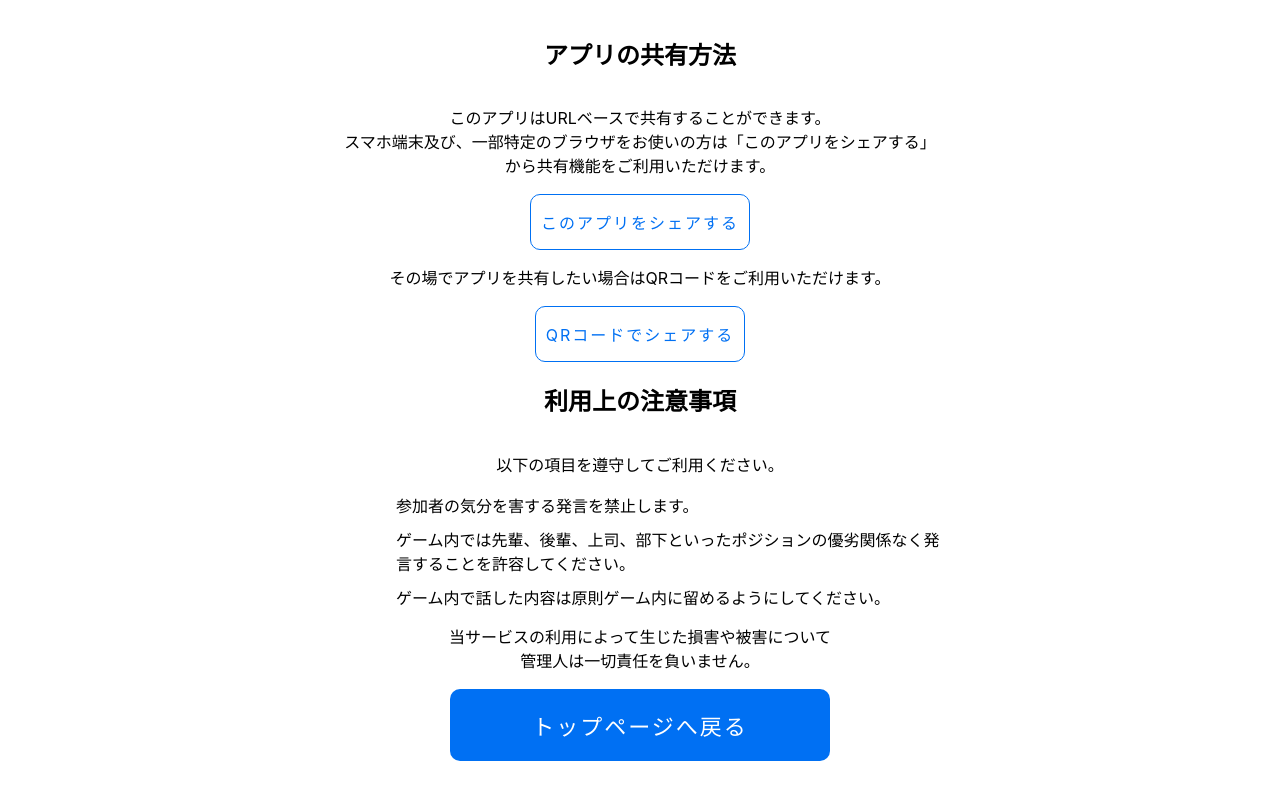
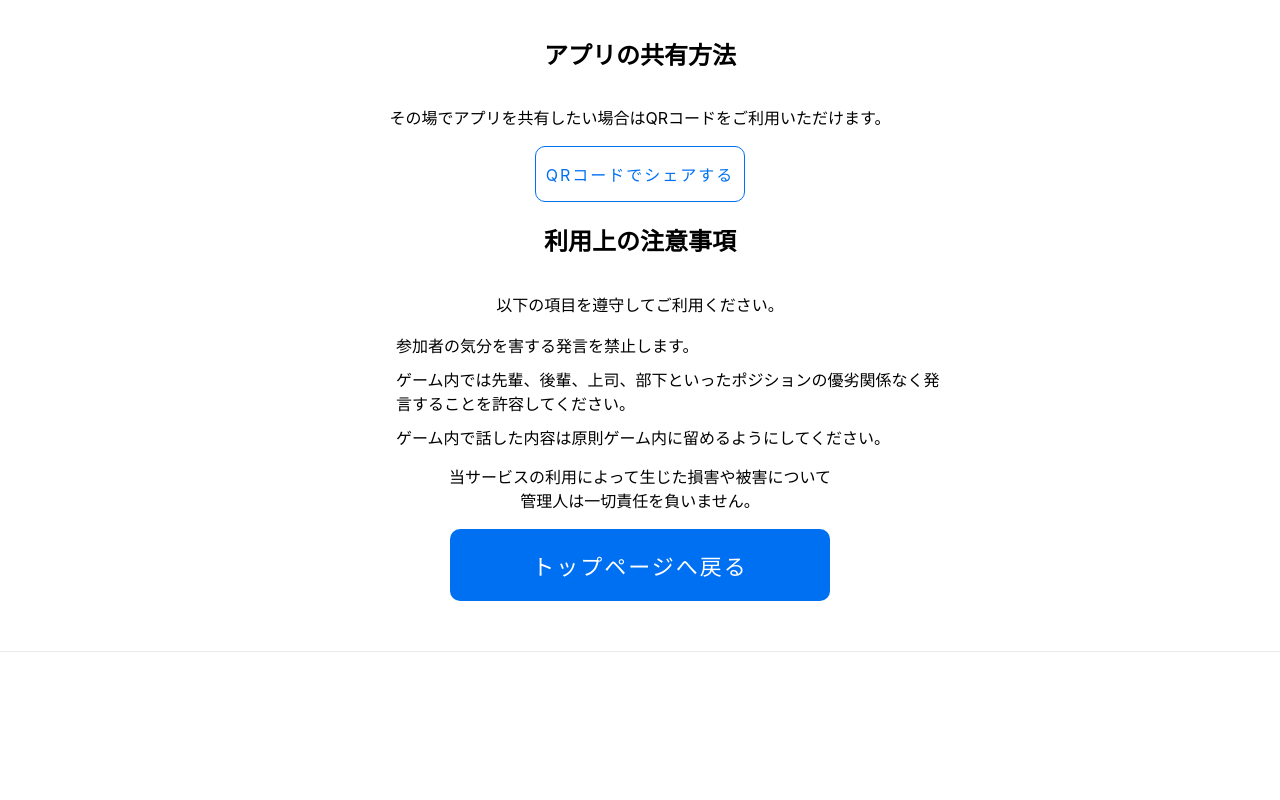
Before and after one commit to Kazuki-tam/theme-talk, a Next.js app: page /rule in a window 1280 px wide. Shown: the part 2955-3755 px from the top of the page. After the commit the page ends 3706 px from the top, so only its background shows below. Built offline with nearby package versions, Linux system fonts and the light colour scheme.

Commit message:
Remove: web share api

```diff
--- a/pages/index.js
+++ b/pages/index.js
@@ -132,9 +132,9 @@ export default function Home() {
               <button type="button" className="btn u-mb20" onClick={() => setSetting()}>ゲームスタート</button>
             </div>
 
-            <div className="form-group u-mb20">
+            {/* <div className="form-group u-mb20">
               <button type="button" className="share-btn sp-only" onClick={() => share()}>このアプリをシェアする</button>
-            </div>
+            </div> */}
 
             <div className="form-group">
               <Link href="/share">
--- a/pages/rule.js
+++ b/pages/rule.js
@@ -126,13 +126,13 @@ export default function Home() {
           <section className="u-mb40">
             <div className="sec-content">
               <h2 className="sub-headding">アプリの共有方法</h2>
-              <p className="description u-mb20">
+              {/* <p className="description u-mb20">
                 このアプリはURLベースで共有することができます。<br className="sp-br-none"/>
                 スマホ端末及び、一部特定のブラウザをお使いの方は「このアプリをシェアする」から共有機能をご利用いただけます。
-              </p>
-              <div className="form-group u-mb20">
+              </p> */}
+              {/* <div className="form-group u-mb20">
                 <button type="button" className="share-btn" onClick={() => share()}>このアプリをシェアする</button>
-              </div>
+              </div> */}
               <p className="description u-mb20">
                 その場でアプリを共有したい場合はQRコードをご利用いただけます。
               </p>
```
